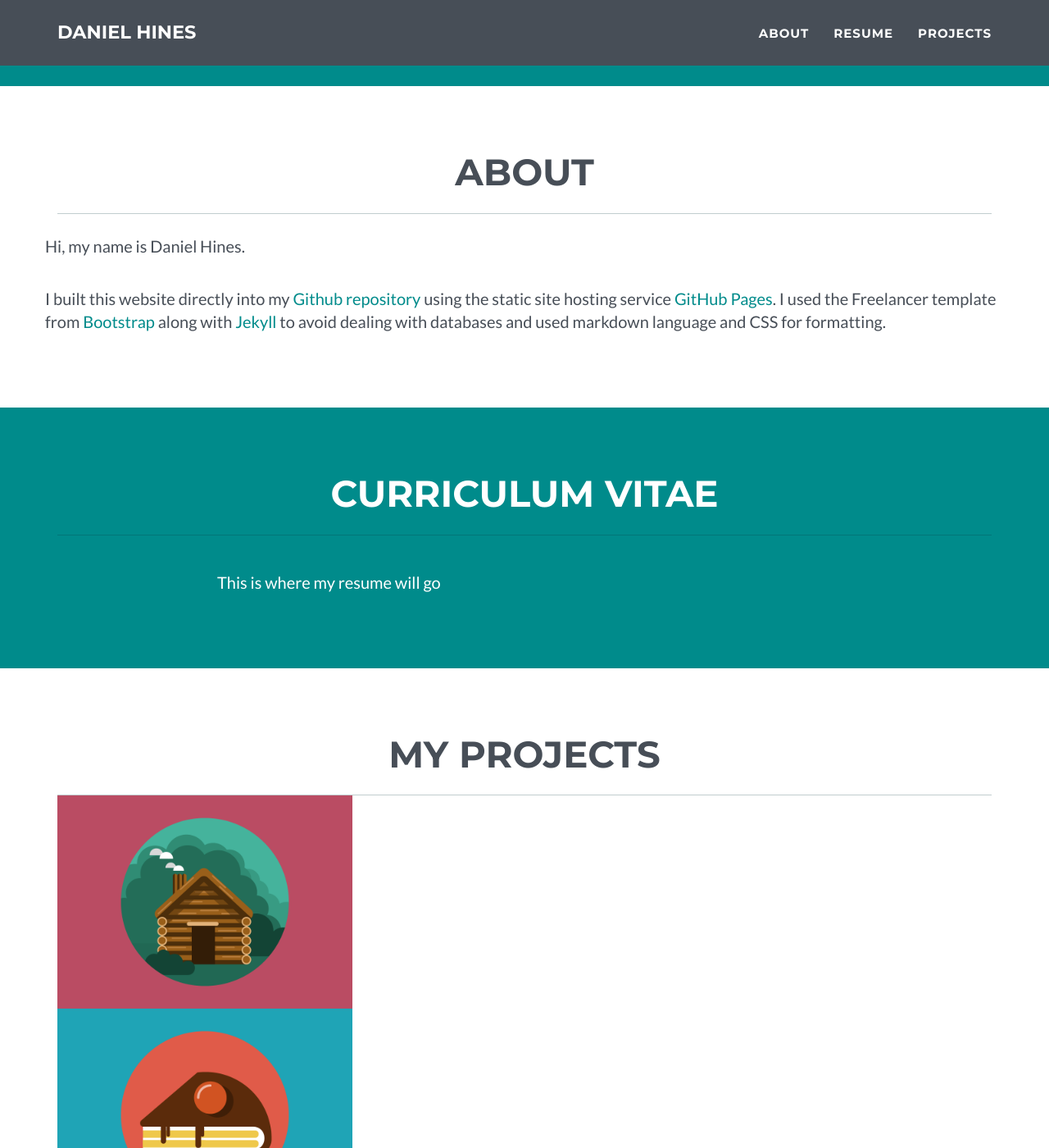
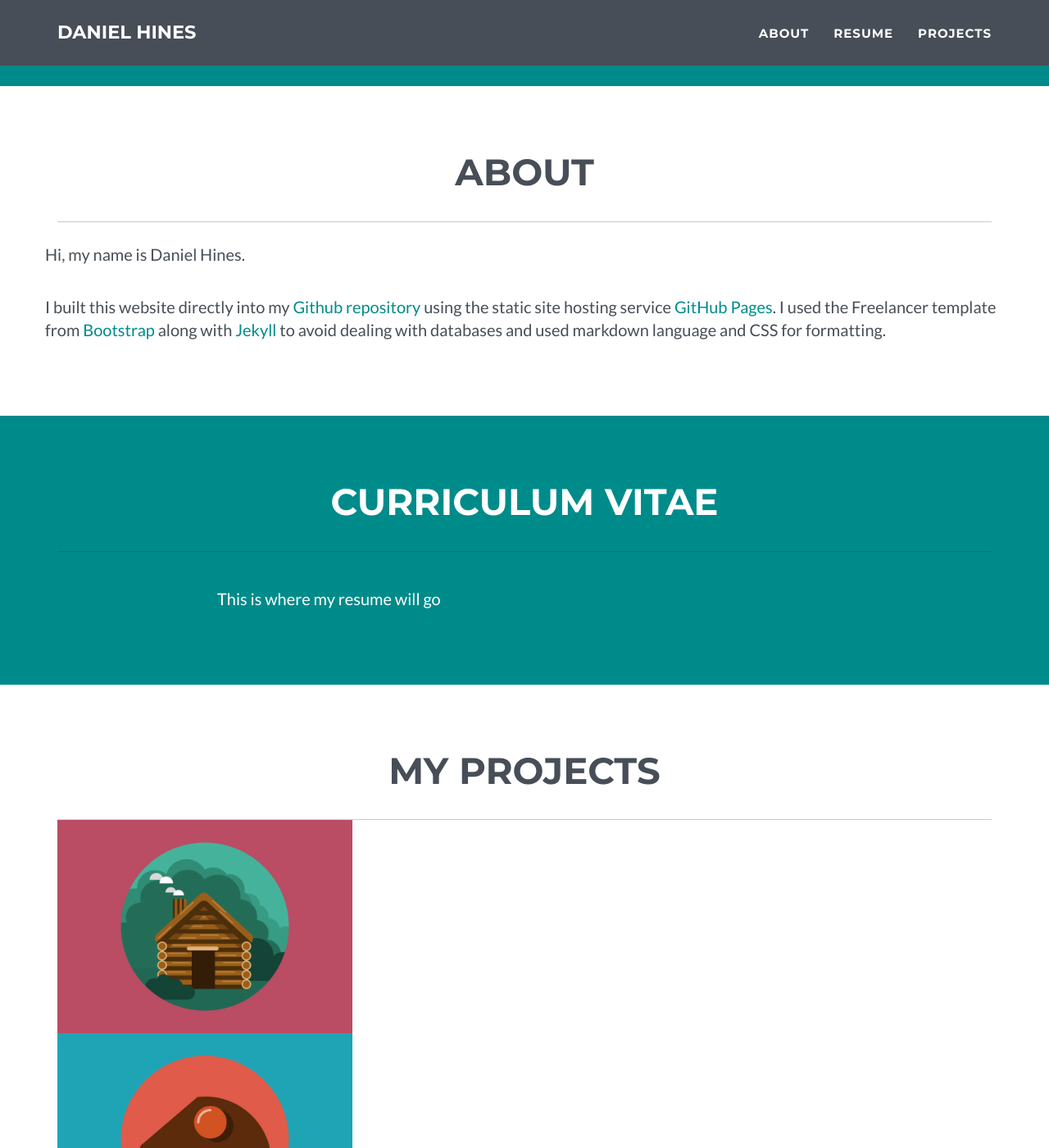
Before and after one commit to danielchines/danielchines.github.io, a Jekyll site: the page built from index.html, in a window 1280 px wide and 1400 px high, scrolled down 672 px. Shown: the whole window at 82% size. Built offline with Jekyll 4.4.1, drawn with Linux system fonts in a browser that asks for light colours.

Commit message:
Update main.css

```diff
--- a/_includes/css/main.css
+++ b/_includes/css/main.css
@@ -169,7 +169,7 @@ section.white {
 
 section h2 {
     margin: 0;
-    padding-bottom: 25px;
+    padding-bottom: 35px;
     font-size: 3em;
     border-bottom: 1px solid rgba(9,57,66,.25);
 }
```
